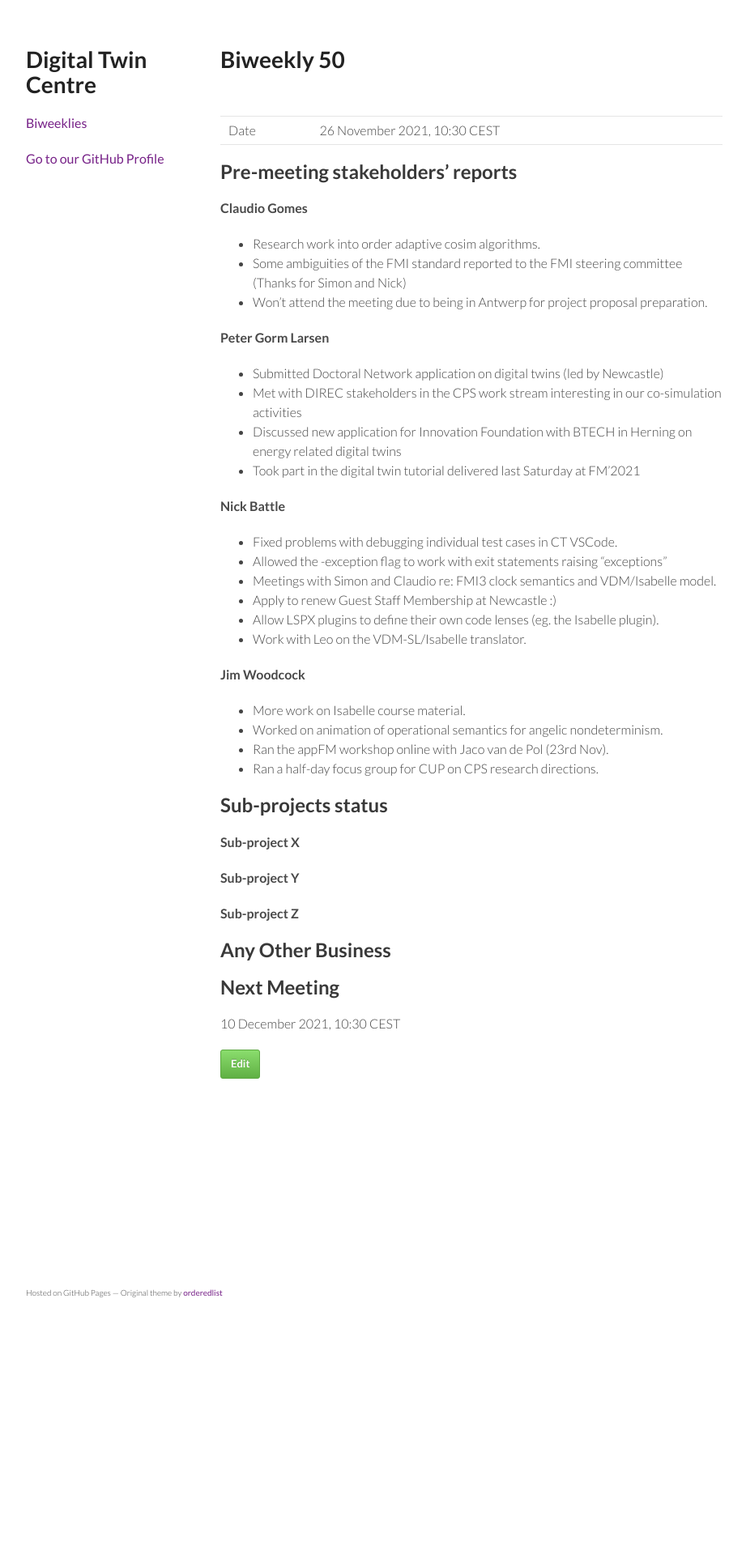
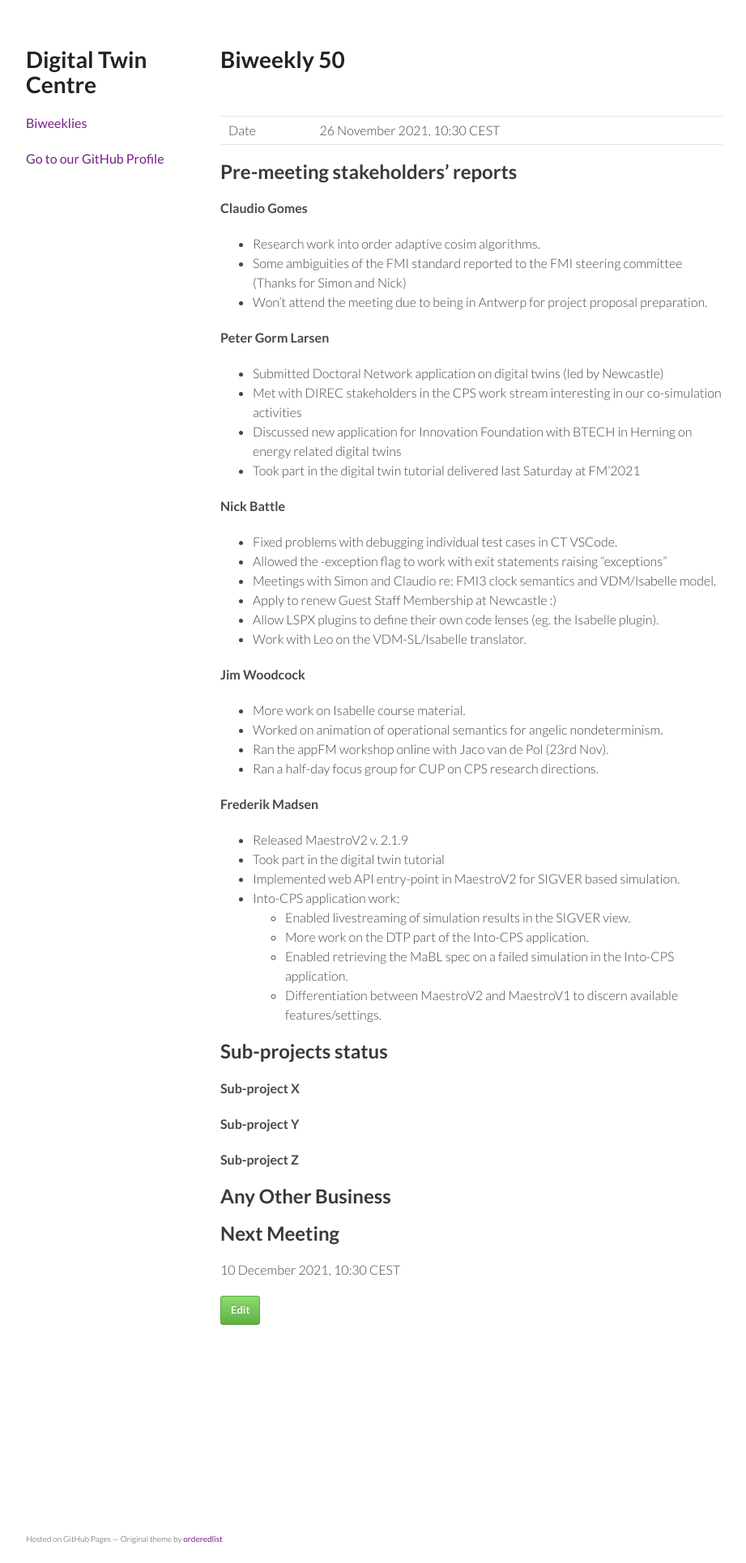
Before and after one commit to digitaltwincentre/digitaltwincentre.github.io, a Jekyll site: the page built from _biweeklies/Biweekly-50.md, in a window 1280 px wide. Shown: the whole page at 81% size, without its empty margins (178-1099 px from the left). Built offline with Jekyll 4.4.1, drawn with Linux system fonts in a browser that asks for light colours; nearby versions of some CDN libraries; before the commit the page ends 1626 px from its top, so only the background shows below that.

Commit message:
Update Biweekly-50.md

```diff
--- a/_biweeklies/Biweekly-50.md
+++ b/_biweeklies/Biweekly-50.md
@@ -45,6 +45,16 @@ date: 26 November 2021, 1030 CEST
 * Ran the appFM workshop online with Jaco van de Pol (23rd Nov).
 * Ran a half-day focus group for CUP on CPS research directions.
 
+#### Frederik Madsen
+* Released MaestroV2 v. 2.1.9
+* Took part in the digital twin tutorial
+* Implemented web API entry-point in MaestroV2 for SIGVER based simulation.
+* Into-CPS application work:
+  * Enabled livestreaming of simulation results in the SIGVER view.
+  * More work on the DTP part of the Into-CPS application.
+  * Enabled retrieving the MaBL spec on a failed simulation in the Into-CPS application.
+  * Differentiation between MaestroV2 and MaestroV1 to discern available features/settings.
+
 ## Sub-projects status
 
 
```
